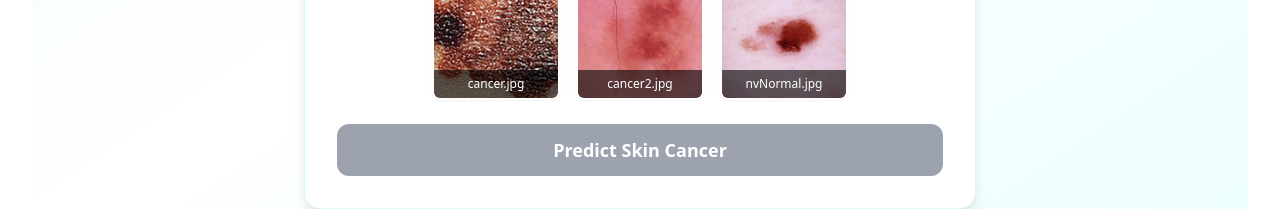
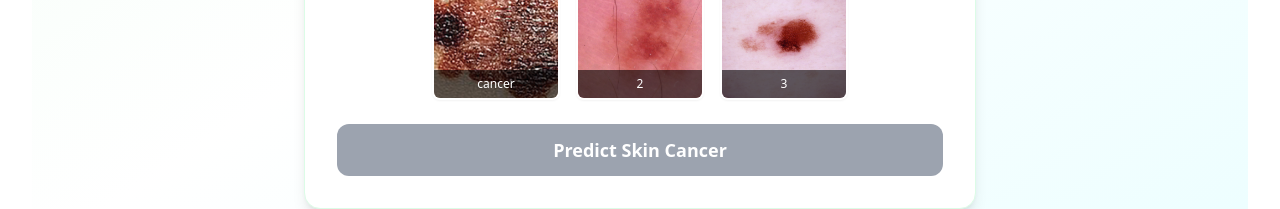
Before and after one commit to Natthavee9/Healthy-Sense-Project, a React (Vite) app in the folder frontend/: page /demo-nn in a window 1280 px wide. Shown: the part 725-934 px from the top of the page. Built offline with nearby package versions, Linux system fonts and the light colour scheme.

Commit message:
feat: Implement a skin cancer prediction demo page with image upload, sample images, and AI result display.

```diff
--- a/frontend/src/page/DemoNN.tsx
+++ b/frontend/src/page/DemoNN.tsx
@@ -106,9 +106,9 @@ export default function DemoML() {
                         <p className="text-sm font-semibold text-gray-600 mb-3 text-center">Or use these sample images:</p>
                         <div className="flex justify-center gap-4 flex-wrap">
                             {[
-                                { src: cancerImage, name: 'cancer.jpg' },
-                                { src: cancer2Image, name: 'cancer2.jpg' },
-                                { src: nvNormalImage, name: 'nvNormal.jpg' }
+                                { src: cancerImage, name: 'cancer' },
+                                { src: cancer2Image, name: '2' },
+                                { src: nvNormalImage, name: '3' }
                             ].map((sample) => (
                                 <button
                                     key={sample.name}
```
